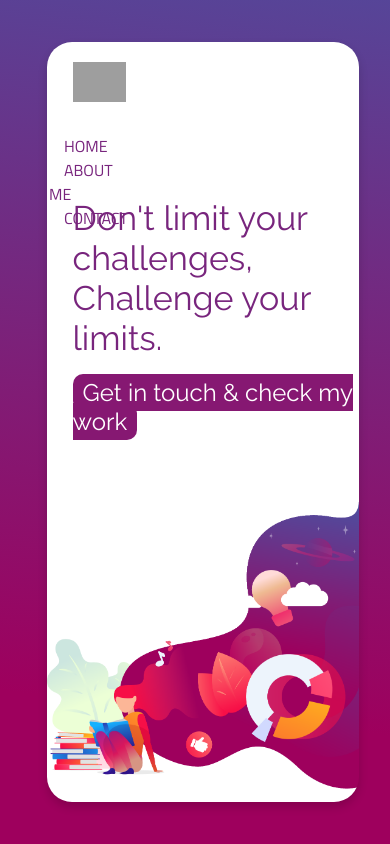
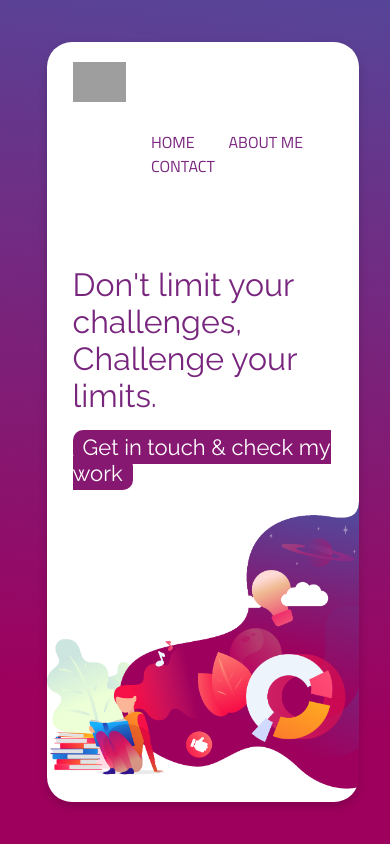
Before and after one commit to yasminefouad/portfolio, a plain HTML site: page index.html in a window 390 px wide. Drawn offline with Linux system fonts and the light colour scheme; grey boxes are pictures that could not be loaded.

Commit message:
modify style

```diff
--- a/style.scss
+++ b/style.scss
@@ -21,22 +21,23 @@ body {
         display: flex;
         flex-direction: column;
         .row-top {
-            height: 10%;
+           // height: 10%;
             margin: 3% 5% 0% 5%;
             display: flex;
             flex-direction: row;
            .column-left{
-                width: 50%;
+              //  width: 50%;
+                height: 10%;
                 img {
                    height: 40px;
                    padding: 10px;
                     }
                  }
            .column-right {
-                width: 50%;
-                margin-right: 30px;
+              //  width: 50%;
+                margin-left: 50%;
               nav {
-                margin-right: 60px;
+                margin-right: 40px;
                 padding: 18px 0px 18px 0px;
                 float: right;
                 .navbar {
@@ -56,7 +57,7 @@ body {
                  }
                  }
         .row-bottom {
-                height: 80%;
+              //  height: 80%;
                 margin: 0% 0% 3% 5%;
                 padding: 140px 0 0 10px;
              #quote {
@@ -81,27 +82,47 @@ body {
                     }
 
 
-        @media (max-width: 1050px) {
-            main{
-             flex-direction: row;
-               }
-            .row-top {
-                flex-direction: column;
-                    }
-            // .row-bottom {
-            //     margin: 0;
-            // }
-            // .column-right {
-            //     margin-right: 0px;
-            //               }
-                  nav {
-                    float: none;
-                    margin-right: 94px;
-                      }
+        @media (max-width: 1125px) {
+            .main .row-top {
+                 flex-direction: column;
+            }
+            .row-top .column-right {
+                  margin-left: 0;
+                  margin-top: 60px;
+            }
+            .row-top .column-right nav {
+               float: none;
+               margin-right: 0;
+                            }
 
             .row-bottom {
                 padding-top: 70px;
                         }
+            .row-bottom #quote {
+                font-size: 36px;
+                               }
+            .row-bottom a {
+                font-size: 26px;
+                          }
+                                   }
+
+
+        @media (max-width: 870px) {
+            // .main .row-top {
+            //      flex-direction: column;
+            // }
+            // .row-top .column-right {
+            //       margin-left: 0;
+            //       margin-top: 60px;
+            // }
+            // .row-top .column-right nav {
+            //    float: none;
+            //    margin-right: 0;
+            //                 }
+
+            // .row-bottom {
+            //     padding-top: 70px;
+            //             }
             .row-bottom #quote {
                 font-size: 34px;
                                }
@@ -109,6 +130,31 @@ body {
                 font-size: 24px;
                           }
                                    }
+
+
+        @media (max-width: 480px) {
+            // .main .row-top {
+            //      flex-direction: column;
+            // }
+            // .row-top .column-right {
+            //       margin-left: 0;
+            //       margin-top: 60px;
+            // }
+            // .row-top .column-right nav {
+            //    float: none;
+            //    margin-right: 0;
+            //                 }
+
+            // .row-bottom {
+            //     padding-top: 70px;
+            //             }
+            .row-bottom #quote {
+                font-size: 32px;
+                               }
+            .row-bottom a {
+                font-size: 22px;
+                          }
+                                   }
           }
 
         }
```
Also changed, not shown: style.css, 1 other file.
